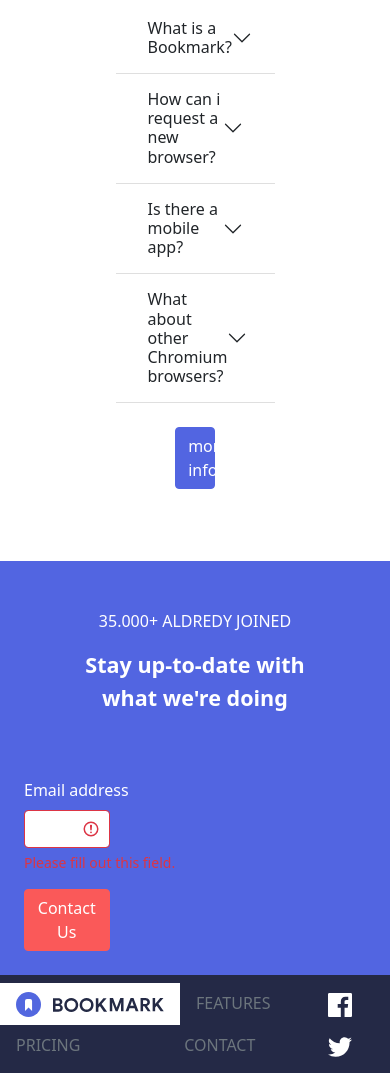
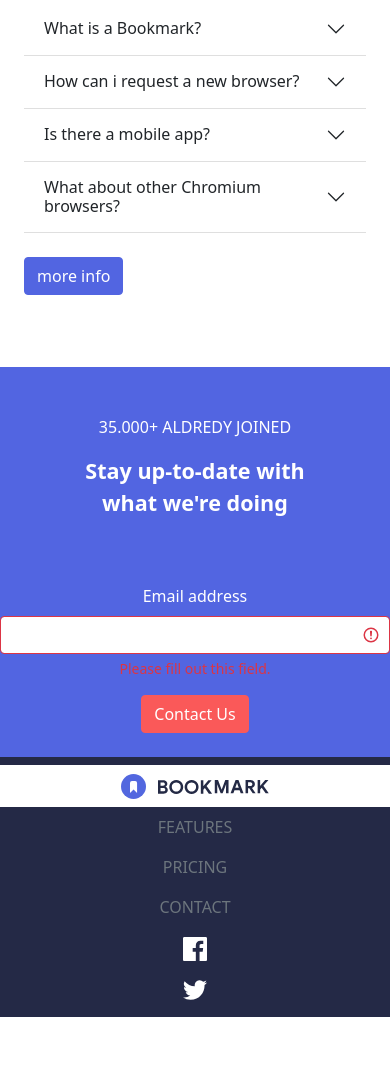
Before and after one commit to brokestar7/sprint-2-Angular-Adrian-IT, a website: page sprint_2_Adrian/index.html in a window 390 px wide. Shown: the part 3591-4664 px from the top of the page. After the commit the page ends 4608 px from the top, so only its background shows below. Drawn offline with nearby package versions, Linux system fonts and the light colour scheme.

Commit message:
arreglando responsive

```diff
--- a/sprint_2_Adrian/index.html
+++ b/sprint_2_Adrian/index.html
@@ -131,7 +131,7 @@
                     feel free to email us.</p>
             </div>
             <div class="row justify-content-center">
-                <div class="row accordion accordion-flush w-50 mt-5 mb-5 justify-content-center"
+                <div class="col-md-auto accordion accordion-flush  mt-5 mb-5 justify-content-center"
                     id="accordionFlushExample">
                     <div class="accordion-item">
                         <h2 class="accordion-header" id="flush-headingOne">
@@ -209,7 +209,7 @@
                                 application.</div>
                         </div>
                     </div>
-                    <button class="btn btn-primary my-4 w-25">more info</button>
+                    <button class=" btn btn-primary my-4 ">more info</button>
                 </div>
             </div>
         </div>
@@ -223,36 +223,33 @@
                 <p class="text-center">35.000+ ALDREDY JOINED</p>
                 <p class="text-center fw-bold fs-4">Stay up-to-date with what we're doing</p>
             </div>
-            <div class="container">
 
-                <form class="was-validated">
-                    <div class=" mb-3">
-                        <label for="exampleInputEmail1" class="form-label text-white">Email address</label>
-                        <input type="email" class="form-control w-25" id="exampleInputEmail1"
-                            aria-describedby="emailHelp" required>
-                        <div class="valid-feedback">Valid.</div>
-                        <div class="invalid-feedback">Please fill out this field.</div>
-                    </div>
-                    <button type="submit" class="w-25 text-white btn btn-secondary">Contact Us</button>
-                </form>
+                <div class="row justify-content-center">
 
+                    <form class="col-md-auto text-center was-validated">
+                        <div class="row mb-3">
+                            <label for="exampleInputEmail1" class="col-md-auto form-label text-white">Email address</label>
+                            <input type="email" class="col-md-auto form-control " id="exampleInputEmail1"
+                                aria-describedby="emailHelp" required>
+                            <div class="col-md-auto valid-feedback">Valid.</div>
+                            <div class="col-md-auto invalid-feedback">Please fill out this field.</div>
+                        </div>
+                        <button type="submit" class="text-white btn btn-secondary">Contact Us</button>
+                    </form>
+                </div>
 
-            </div>
         </div>
         </div>
         <div class="" style="background-color: #242946;">
 
-            <div class="container-xl d-flex justify-content-between py-2 mt-4">
-                <div class="row">
+            <div class="container-xl justify-content-between py-2 mt-4">
+                <div class="row text-center">
                     <a href="#" class="col bg-white nav-link"><img src="./Imagenes/logo-bookmark.svg" alt=""></a>
-                    <a class="col text-muted nav-link" href="#">FEATURES</a>
-                    <a class="col text-muted nav-link" href="#">PRICING</a>
-                    <a class="col text-muted nav-link" href="#">CONTACT</a>
-                </div>
-                <div class="row">
-
-                    <a class="col nav-link" href="#"><img src="./Imagenes/icon-facebook.svg" alt=""></a>
-                    <a class="col nav-link" href="#"><img src="./Imagenes/icon-twitter.svg" alt=""></a>
+                    <a class="col-md-auto text-muted nav-link" href="#">FEATURES</a>
+                    <a class="col-md-auto text-muted nav-link" href="#">PRICING</a>
+                    <a class="col col-lg text-muted nav-link" href="#">CONTACT</a>
+                    <a class="col-md-auto nav-link" href="#"><img src="./Imagenes/icon-facebook.svg" alt=""></a>
+                    <a class="col-md-auto nav-link" href="#"><img src="./Imagenes/icon-twitter.svg" alt=""></a>
                 </div>
             </div>
         </div>
```
